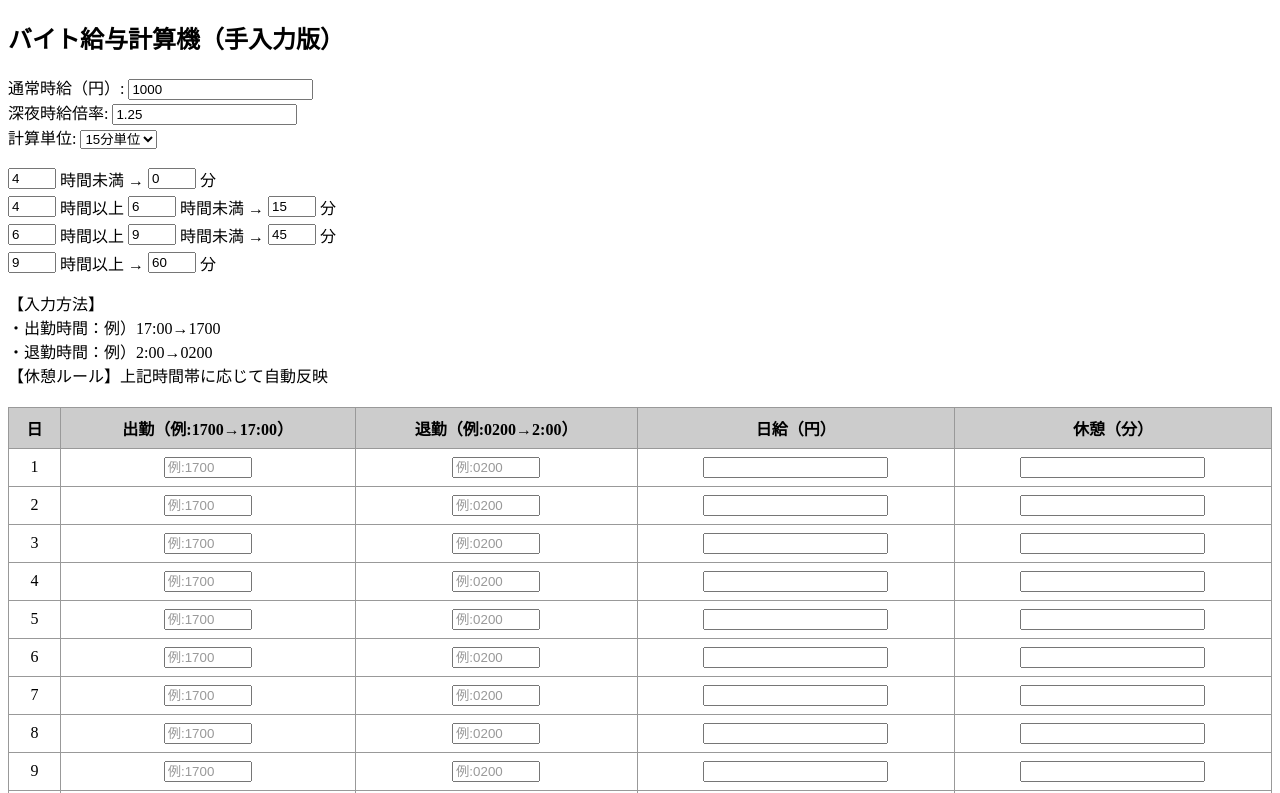
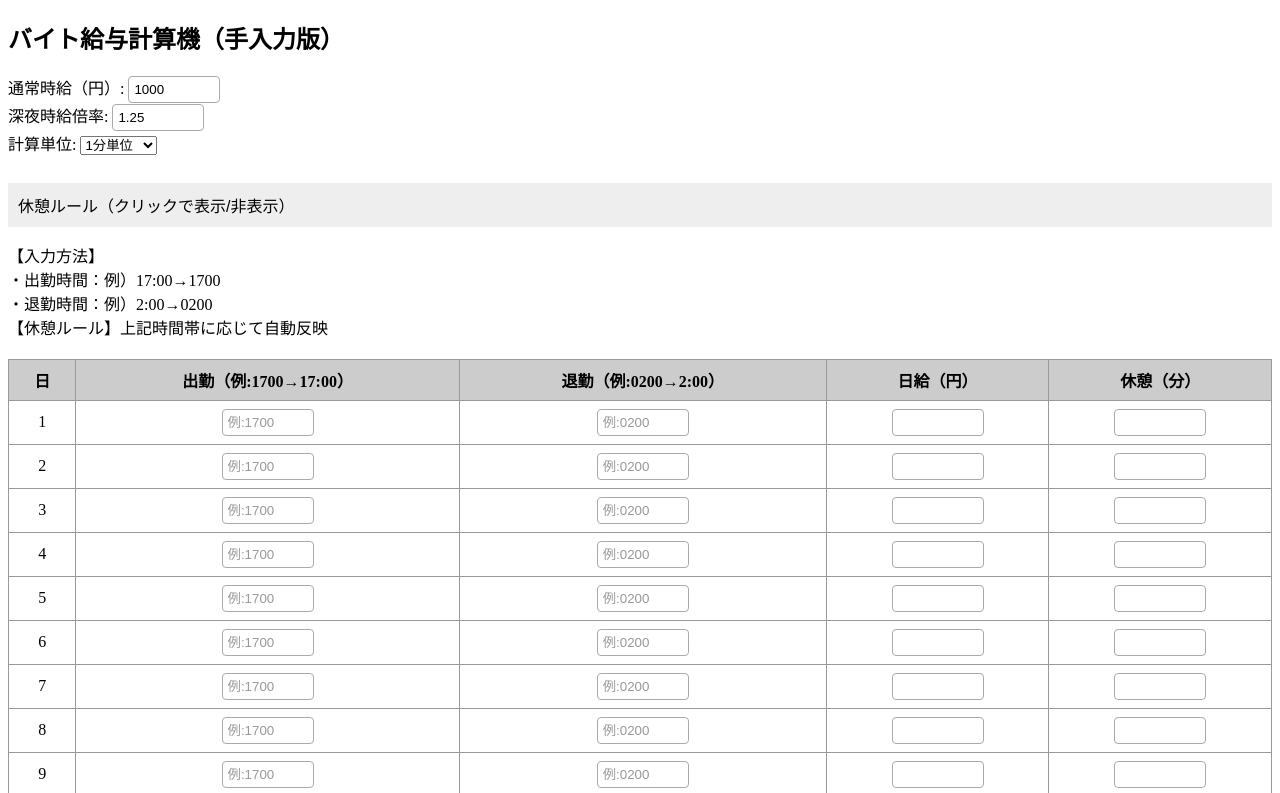
Before and after one commit to gloooot/shift-calc, a plain HTML site: page index.html in a window 1280 px wide. Shown: the top 793 px of the page. Drawn offline with Linux system fonts and the light colour scheme.

Commit message:
Update index.html

```diff
--- a/index.html
+++ b/index.html
@@ -20,6 +20,16 @@
     }
     td[readonly] {
       background-color: #eee;
+    }
+    input[type="text"], input[type="number"] {
+      padding: 5px;
+      border: 1px solid #aaa;
+      border-radius: 4px;
+      width: 80px;
+    }
+    input[type="text"]:focus, input[type="number"]:focus {
+      border-color: #007BFF;
+      outline: none;
     }
     .summary-table td {
       background-color: #fff;
@@ -51,6 +61,22 @@
     input[type="text"].start, input[type="text"].end {
       width: 80px;
     }
+    .collapsible {
+      background-color: #eee;
+      cursor: pointer;
+      padding: 10px;
+      border: none;
+      text-align: left;
+      outline: none;
+      font-size: 1em;
+      width: 100%;
+      margin-top: 10px;
+    }
+    .content {
+      padding: 0 10px;
+      display: none;
+      overflow: hidden;
+    }
   </style>
 </head>
 <body>
@@ -60,12 +86,13 @@
   <label>深夜時給倍率: <input type="number" id="nightRate" step="0.01" value="1.25"></label><br>
   <label>計算単位:
     <select id="rounding">
+      <option value="1">1分単位</option>
       <option value="15">15分単位</option>
-      <option value="1">1分単位</option>
     </select>
   </label><br><br>
 
-  <div id="customBreakRules">
+  <button type="button" class="collapsible">休憩ルール（クリックで表示/非表示）</button>
+  <div class="content" id="customBreakRules">
     <div class="compact-row"><input class="small-input" value="4">時間未満 → <input class="small-input" value="0">分</div>
     <div class="compact-row"><input class="small-input" value="4">時間以上<input class="small-input" value="6">時間未満 → <input class="small-input" value="15">分</div>
     <div class="compact-row"><input class="small-input" value="6">時間以上<input class="small-input" value="9">時間未満 → <input class="small-input" value="45">分</div>
@@ -190,6 +217,12 @@
     }
 
     document.querySelectorAll("input").forEach(el => el.addEventListener("input", calcPay));
+
+    document.querySelector(".collapsible").addEventListener("click", function () {
+      this.classList.toggle("active");
+      const content = this.nextElementSibling;
+      content.style.display = content.style.display === "block" ? "none" : "block";
+    });
   </script>
 </body>
 </html>
```
